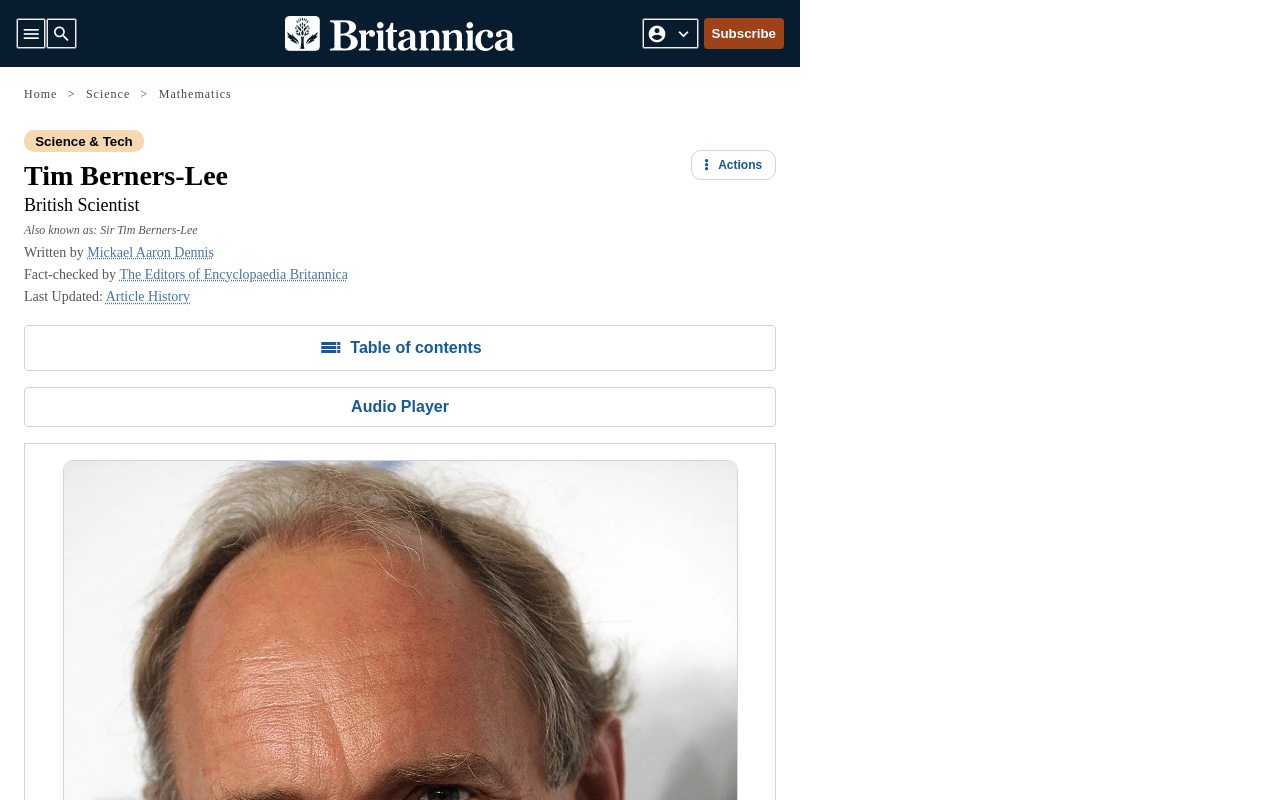
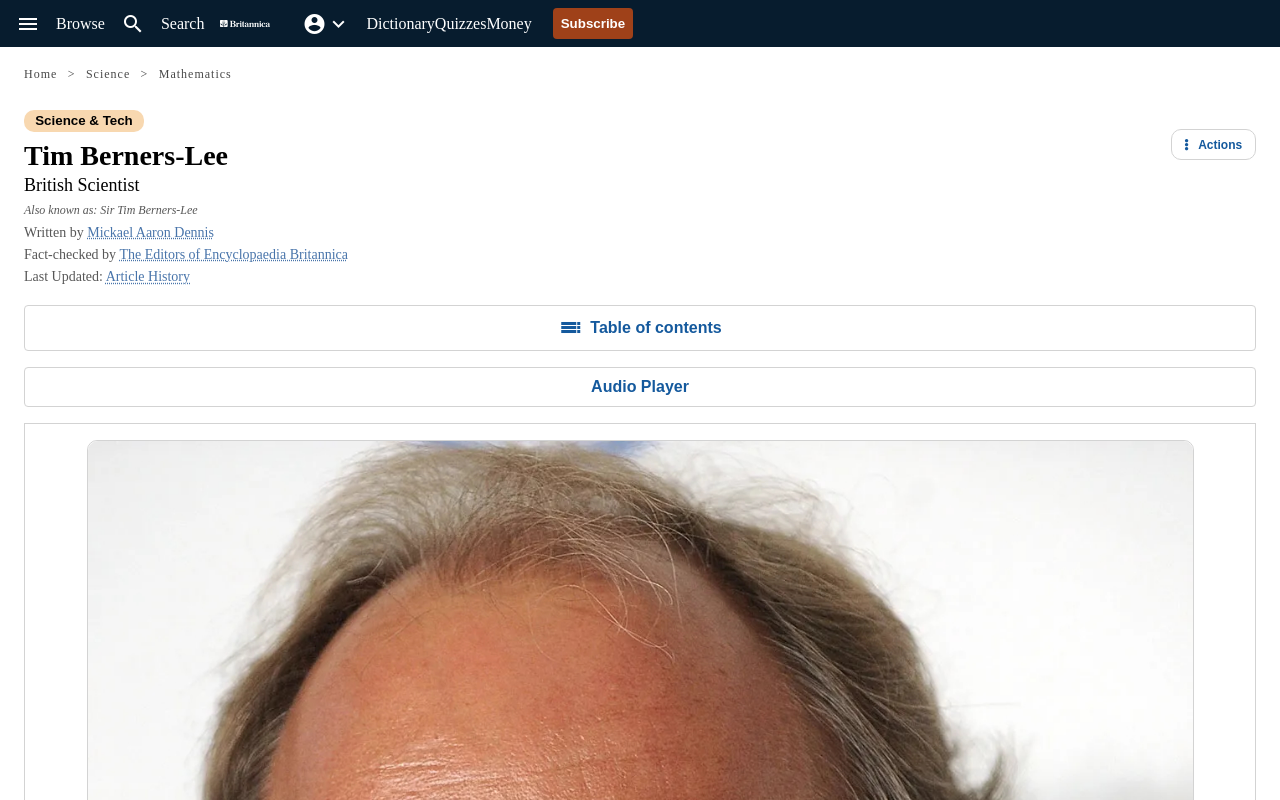
Before and after one commit to brieucdegoussencourt/tim-berners-lee, a plain HTML site: page index.html in a window 1280 px wide. Shown: the top 800 px of the page. Drawn offline with Linux system fonts and the light colour scheme.

Commit message:
Mobile Version

```diff
--- a/index.html
+++ b/index.html
@@ -1,6 +1,5 @@
 <!DOCTYPE html>
 <html lang="en">
-
 <head>
     <meta charset="UTF-8">
     <meta name="viewport" content="width=device-width, initial-scale=1.0">
@@ -11,16 +10,21 @@
 
 <body>
     <nav>
-    <nav class="navcontainer">
-        <section class="left">
-            <button class="menu"><i class="material-icons">menu</i></button>
-            <button class="search"><i class="material-icons">search</i></button>
-        </section>
-        <img src="images/logo-tim-berners-britanica.png" alt="britannica logo" class="NavLogo">
-        <section class="right">
-            <button class="account"><i class="material-icons">account_circle</i><i class="material-icons"> keyboard_arrow_down</i></button>
-            <button class="subscribe">Subscribe</button>
-        </section>
+        <ul>
+            <li><a href="#home"><i class="material-icons">menu</i></a></li>
+            <li class="desktop"><a href="">Browse</a></li>
+            <li><a href="#news"><i class="material-icons">search</i></a></li>
+            <li class="desktop"><a href="">Search</a></li>
+
+            <li><a href=""><img src="images/logo-tim-berners-britanica.png" alt="britannica logo"
+                        class="NavLogo"></a></li>
+            <li><a href="#contact"><i class="material-icons">account_circle</i><i class="material-icons">
+                        keyboard_arrow_down</i></a></li>
+            <li class="desktop"><a href="">Dictionary</a></li>
+            <li class="desktop"><a href="">Quizzes</a></li>
+            <li class="desktop"><a href="">Money</a></li>
+            <li><a><button class="subscribe">Subscribe</button></a></li>
+        </ul>
     </nav>
     <main>
         <section class="tableofcontent">Home > Science > Mathematics</section>
--- a/style.css
+++ b/style.css
@@ -1,83 +1,109 @@
-*{
+* {
     box-sizing: border-box;
     margin: 0;
     padding: 0;
-
 }
 
-body{
+body {
     display: flex;
     flex-direction: column;
-    max-width: 800px;
 }
 
-.navcontainer{
+nav {
+    position: sticky;
+    top: 0;
     background-color: #071c2e;
-    display: flex;
-    flex-direction: row;
-    justify-content: space-between;
-    align-items: center;
-    padding: 1rem;
-    position: sticky;
-    text-decoration: none;
-    border: none;
-    outline: none;
-}
-
-.navcontainer .material-icons{
-    font-size: 20px;
-    color: white;
-    background-color: #071c2e;
-    margin: 0;
-    padding: 0.2rem;
-    text-decoration: none;
-    border: none;
-    outline: none;
-}
-
-
-.left{
-    flex: 1;          /* shorthand for: flex-grow: 1, flex-shrink: 1, flex-basis: 0 */
-    display: flex;
-    justify-content: flex-start;
-    align-items:center;
-}
-
-.NavLogo{
-    width: 30%;
-    height: auto;
     display: flex;
     justify-content: center;
 }
 
-.right{
+ul {
+    list-style-type: none;
+    margin: 0;
+    padding: 0;
+    display: flex;
+    justify-content: flex-start;
+    /* Ensure items are spaced out */
+    align-items: center;
+    /* Center items vertically */
+    width: 100%;
+    height: auto;
+    /* Adjust as needed */
+}
+
+li {
+    align-items: center;
+}
+
+li a {
+    display: flex;
+    align-items: center;
+    color: white;
+    text-decoration: none;
+    padding: 0.5rem 1rem;
+    font-size: 10px;
+}
+
+.desktop{
+    display: none;
+}
+
+li a:link,
+li a:visited {
+    color: white;
+}
+
+.NavLogo {
+    width: 50px;
+    height: auto;
+}
+
+.subscribe {
+    color: white;
+    background-color: rgb(159, 65, 25);
+    border: none;
+    border-radius: 4px;
+    padding: 0.5rem;
+    font-weight: 600;
+    transition: background-color 0.3s;
+}
+
+.subscribe:hover {
+    background-color: rgb(102, 64, 48);
+}
+
+.subscribe {
+    color: white;
+    background-color: rgb(159, 65, 25);
+    border: none;
+    border-radius: 4px;
+    padding: 0.5rem;
+    font-weight: 600;
+    transition: background-color 0.3s;
+    margin-left: 5px;
+    ;
+}
+
+.subscribe:hover {
+    background-color: rgb(102, 64, 48);
+}
+
+.left {
+    flex: 1;
+    /* shorthand for: flex-grow: 1, flex-shrink: 1, flex-basis: 0 */
+    display: flex;
+    justify-content: flex-start;
+    align-items: center;
+}
+
+.right {
     flex: 1;
     display: flex;
     justify-content: flex-end;
     align-items: center;
 }
 
-.account{
-    display: flex;
-}
-
-.subscribe{
-    color: white;
-    background-color:rgb(159, 65, 25);
-    border: none;
-    border-radius: 4px;
-    padding: 0.5rem;
-    font-weight: 600;
-    transition: background-color 0.3s;
-    margin-left: 5px;;
-}
-
-.subscribe:hover{
-        background-color:rgb(102, 64, 48);
-}
-
-
-main{
+main {
     padding-left: 1.5rem;
     padding-right: 1.5rem;
     font-size: 16px;
@@ -85,7 +111,7 @@ main{
     line-height: 22.4px;
 }
 
-.tableofcontent{
+.tableofcontent {
     font-size: 12px;
     letter-spacing: 1px;
     word-spacing: 0.4rem;
@@ -95,7 +121,7 @@ main{
     padding-bottom: 1.5rem;
 }
 
-.category{
+.category {
     background-color: rgb(248, 216, 176);
     border: none;
     border-radius: 10px;
@@ -107,7 +133,7 @@ main{
 
 }
 
-.actions{
+.actions {
     position: relative;
     float: right;
     margin-top: 20px;
@@ -127,53 +153,54 @@ main{
     border-width: 1px;
 }
 
-.actions:hover{
-    background-color:#d6e9fc;
+.actions:hover {
+    background-color: #d6e9fc;
 }
 
 
-.actions .material-symbols-outlined{
-    margin-right: 4px; /* Space between icon and text */
-    font-size: 16px; /* Adjust size of the icon if needed */
+.actions .material-symbols-outlined {
+    margin-right: 4px;
+    /* Space between icon and text */
+    font-size: 16px;
+    /* Adjust size of the icon if needed */
 
 }
 
-h1{
-  padding: 0.2rem 0rem;
-  font-size: 28px;
+h1 {
+    padding: 0.2rem 0rem;
+    font-size: 28px;
 }
 
-h2{
+h2 {
     font-weight: 200;
     padding: 0.2rem 0rem;
     font-size: 18px;
 }
 
-h3{
+h3 {
     font-size: 12px;
     font-weight: 100;
     font-style: italic;
     color: rgb(87, 87, 87);
 }
 
-h4{
+h4 {
     font-size: 14px;
     font-weight: 400;
     color: rgb(87, 87, 87);
-    letter-spacing:
 }
 
-h5{
+h5 {
     font-style: normal;
     font-weight: 100;
-    font size: 14px;
+    font-size: 14px;
 }
 
-.underlign{
+.underlign {
     text-decoration-style: dotted;
 }
 
-a:link{
+a:link {
     color: rgb(72, 116, 170);
 }
 
@@ -198,7 +225,7 @@ a:link{
 }
 
 .tableofcontent_btn:hover {
-    background-color:#d6e9fc;
+    background-color: #d6e9fc;
 }
 
 /* .button{
@@ -210,16 +237,19 @@ a:link{
 } */
 
 .tableofcontent_btn .material-symbols-outlined {
-    margin-right: 8px; /* Space between icon and text */
-    font-size: 24px; /* Adjust size of the icon if needed */
+    margin-right: 8px;
+    /* Space between icon and text */
+    font-size: 24px;
+    /* Adjust size of the icon if needed */
 }
 
 
 
-.material-symbols-outlined{
+.material-symbols-outlined {
     font-family: 'Material Icons';
     font-style: normal;
-    font-size: 24px;  /* Preferred icon size */
+    font-size: 24px;
+    /* Preferred icon size */
     display: inline-block;
     text-transform: none;
     letter-spacing: normal;
@@ -229,7 +259,7 @@ a:link{
 }
 
 
-.audioplayer{
+.audioplayer {
     width: 100%;
     justify-content: center;
     display: inline-flex;
@@ -248,7 +278,7 @@ a:link{
     border-width: 1px;
 }
 
-.bio{
+.bio {
     margin-top: rem;
     margin-bottom: 1rem;
     border-style: solid;
@@ -257,7 +287,7 @@ a:link{
     padding-bottom: 1rem;
 }
 
-figure{
+figure {
     width: 90%;
     height: auto;
     display: block;
@@ -270,21 +300,20 @@ figure{
     border-radius: 10px;
 }
 
-img.tim_portrait{
+.tim_portrait {
     width: 100%;
     height: auto;
     background-size: cover;
     border-radius: 10px;
-
 }
 
-figcaption{
+figcaption {
     padding: 0.5rem;
     font-size: 14px;
     letter-spacing: 0.5px;
 }
 
-.media_button{
+.media_button {
     width: 100%;
     justify-content: center;
     display: inline-flex;
@@ -299,14 +328,14 @@ figcaption{
     border: none;
 }
 
-hr{
+hr {
     width: 90%;
     margin-left: auto;
     margin-right: auto;
     border-top: 0.1px solid rgb(211, 211, 211);
 }
 
-.short_intro{
+.short_intro {
     line-height: 1.8rem;
     margin-top: 1rem;
     width: 90%;
@@ -314,32 +343,23 @@ hr{
     margin-right: auto;
 }
 
-p{
+p {
     width: 90%;
     margin-left: auto;
     margin-right: auto;
     line-height: 1.8rem;
     margin-top: 1rem;
-    font-size: ;
+    font-size: 14px;
 }
 
-a{
+@media (min-width: 600px){
+    .desktop {
+        display: block;
+    }
+
+    .desktop a{
+        font-size: medium;
+        padding: 0;
+    }
 
 }
-btn {
-    font-size: 12px;
-    cursor: pointer; /* Mouse pointer on hover */
-  }
-
-
-bscribe{
-    color: #c94100;
-}
-
-links{
-    navy: #0e365a;
-  --navy-dark: #071c2e;
-  --blue: #14599d;
-  --blue-strong: #0284c7;
-  --blue-dark: #0e3f70;
-}
```
